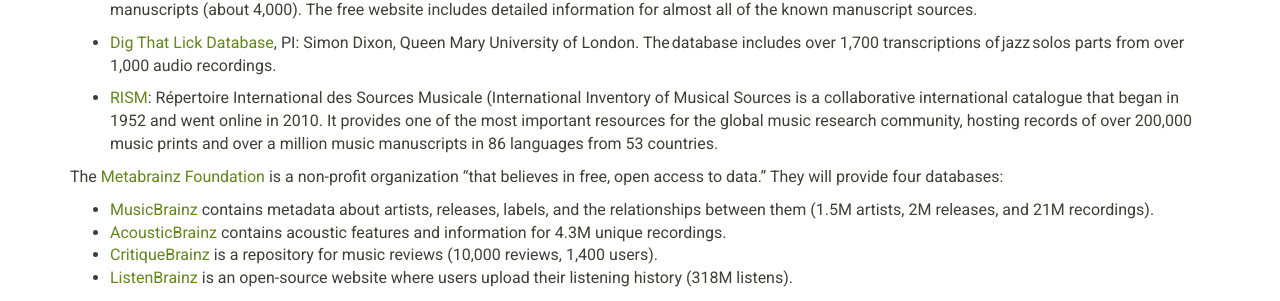
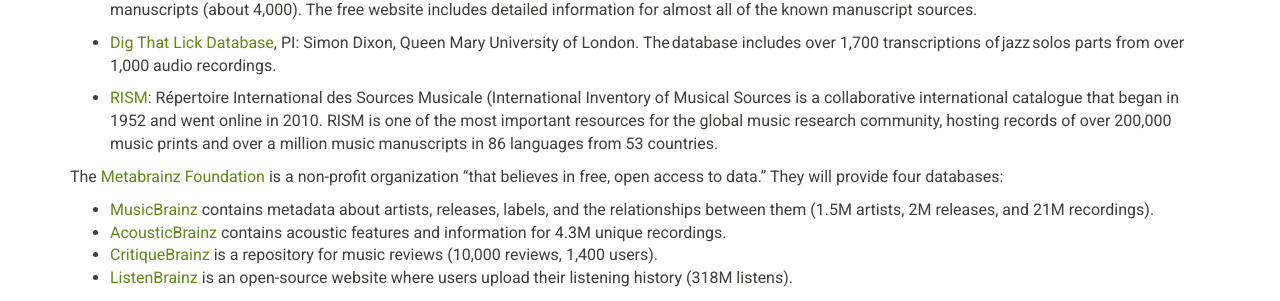
Before and after one commit to DDMAL/linkedmusic-website, a Jekyll site: the page built from about.md, in a window 1280 px wide and 900 px high, scrolled down 422 px. Shown: the part 172-473 px from the top of the window. Built offline with Jekyll 4.4.1, drawn with Linux system fonts in a browser that asks for light colours; nearby versions of some CDN libraries.

Commit message:
Slight re-wording to make it clearer

```diff
--- a/about.md
+++ b/about.md
@@ -40,7 +40,7 @@
     <p><a href="http://dig-that-lick.eecs.qmul.ac.uk/">Dig That Lick Database</a>, PI: Simon Dixon, Queen Mary University of London. The database includes over 1,700 transcriptions of jazz solos parts from over 1,000 audio recordings. </p>
   </li>
   <li>
-    <p><a href="https://rism.info/">RISM</a>: Répertoire International des Sources Musicale (International Inventory of Musical Sources is a collaborative international catalogue that began in 1952 and went online in 2010. It provides one of the most important resources for the global music research community, hosting records of over 200,000 music prints and over a million music manuscripts in 86 languages from 53 countries.</p>
+    <p><a href="https://rism.info/">RISM</a>: Répertoire International des Sources Musicale (International Inventory of Musical Sources is a collaborative international catalogue that began in 1952 and went online in 2010. RISM is one of the most important resources for the global music research community, hosting records of over 200,000 music prints and over a million music manuscripts in 86 languages from 53 countries.</p>
   </li>
 </ul>
 
```
